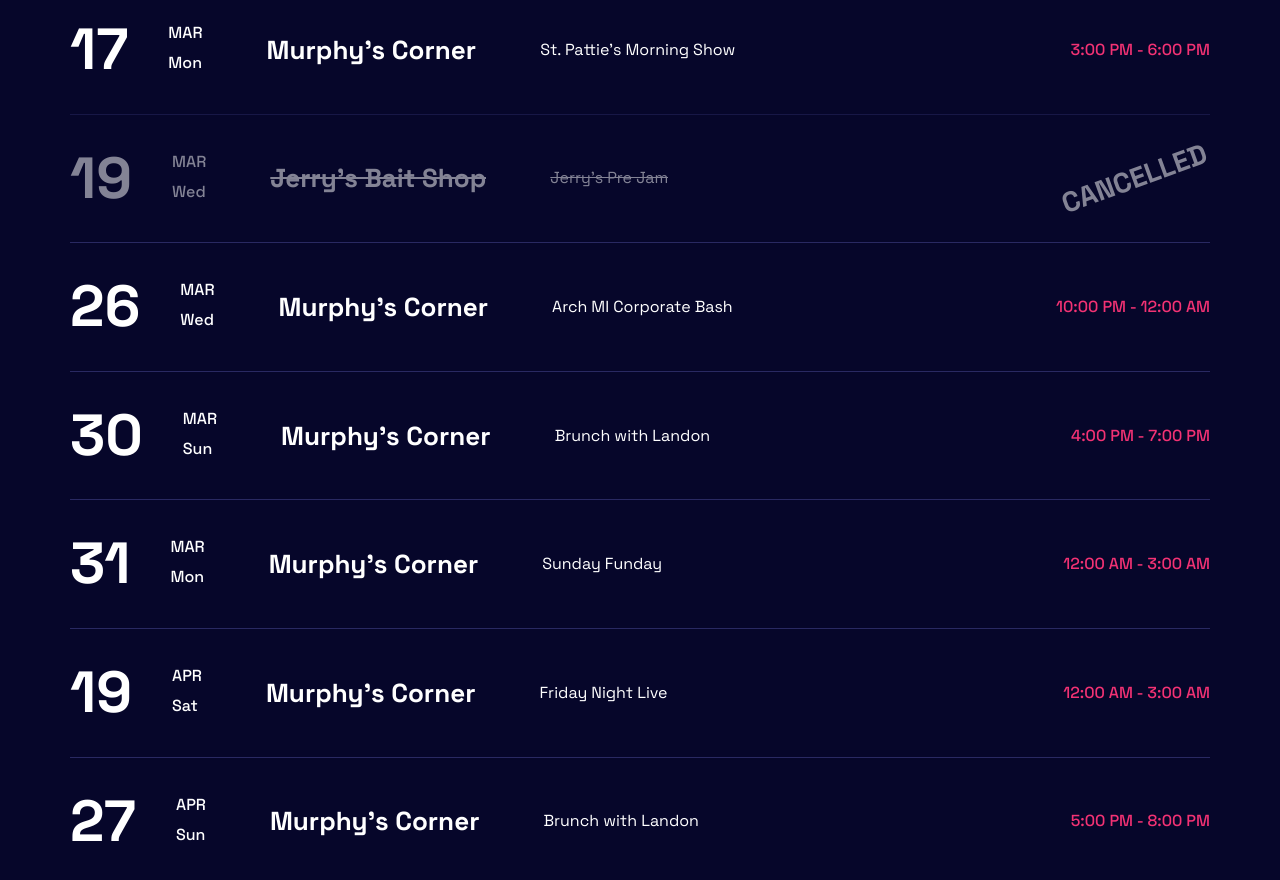
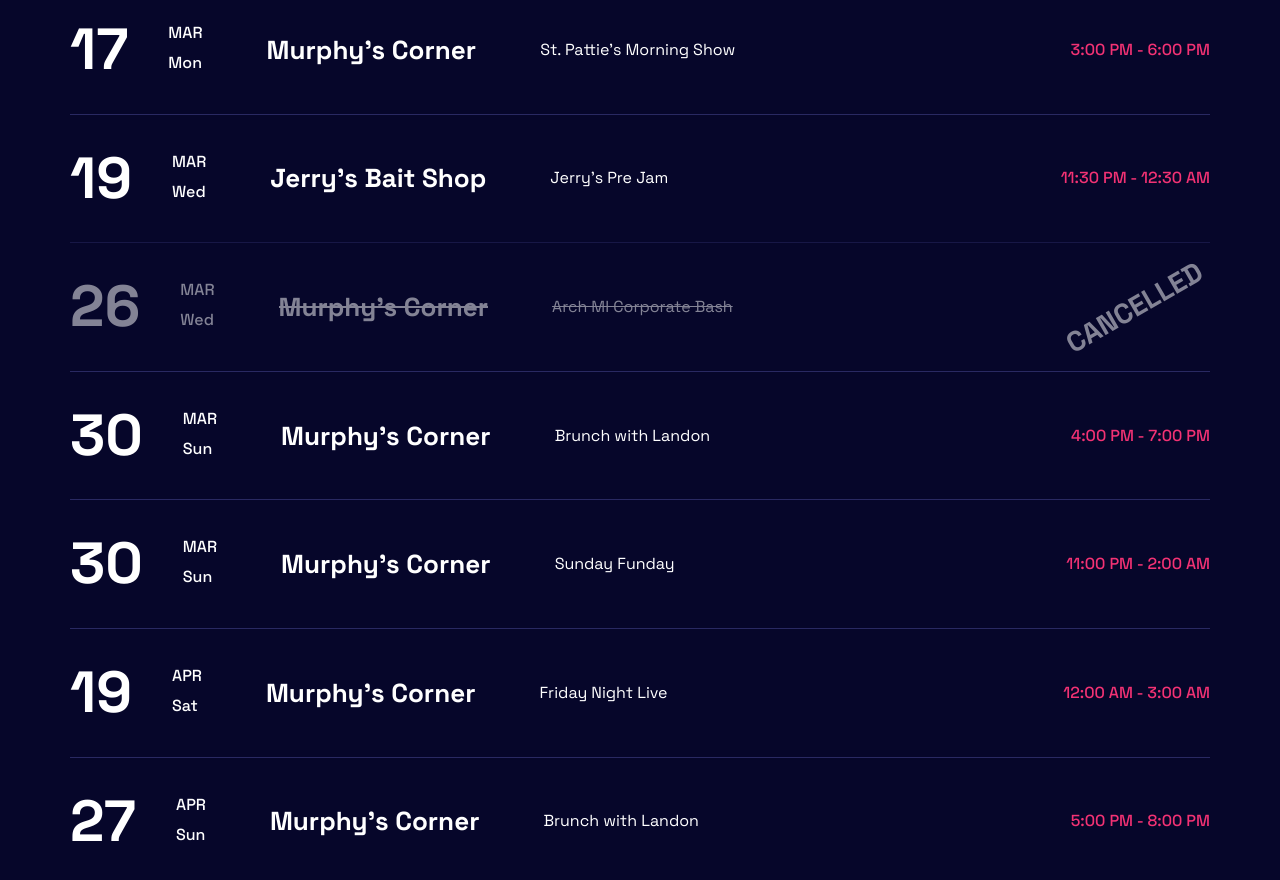
Before and after one commit to dreadrocksean/landon, a Next.js app: page / in a window 1280 px wide. Shown: the part 1960-2840 px from the top of the page. Built offline with nearby package versions, Linux system fonts and the light colour scheme.

Commit message:
edit data

```diff
--- a/data/data.js
+++ b/data/data.js
@@ -73,7 +73,7 @@ export const shows = [
     venue: "Jerry's Bait Shop",
     title: "Jerry's Pre Jam",
     image: "/img/landon/8.jpg",
-    status: "cancelled",
+    status: "free",
     date: "2025-03-19T18:30:00-05:00",
     duration: 1,
   },
@@ -82,7 +82,7 @@ export const shows = [
     venue: "Murphy's Corner",
     title: "Arch MI Corporate Bash",
     image: "/img/landon/9.jpg",
-    status: "free",
+    status: "cancelled",
     date: "2025-03-26T17:00:00-05:00",
     duration: 2,
   },
@@ -101,7 +101,7 @@ export const shows = [
     title: "Sunday Funday",
     image: "/img/landon/12.jpg",
     status: "free",
-    date: "2025-03-30T19:00:00-05:00",
+    date: "2025-03-30T18:00:00-05:00",
     duration: 3,
   },
   {
--- a/styles/shows.css
+++ b/styles/shows.css
@@ -3,8 +3,7 @@
   text-transform: uppercase;
   font-size: 1.75rem;
   font-weight: 700;
-  rotate: -20deg;
-  color: #fff;
+  rotate: -30deg;
 }
 .strike {
   text-decoration: line-through;
```
